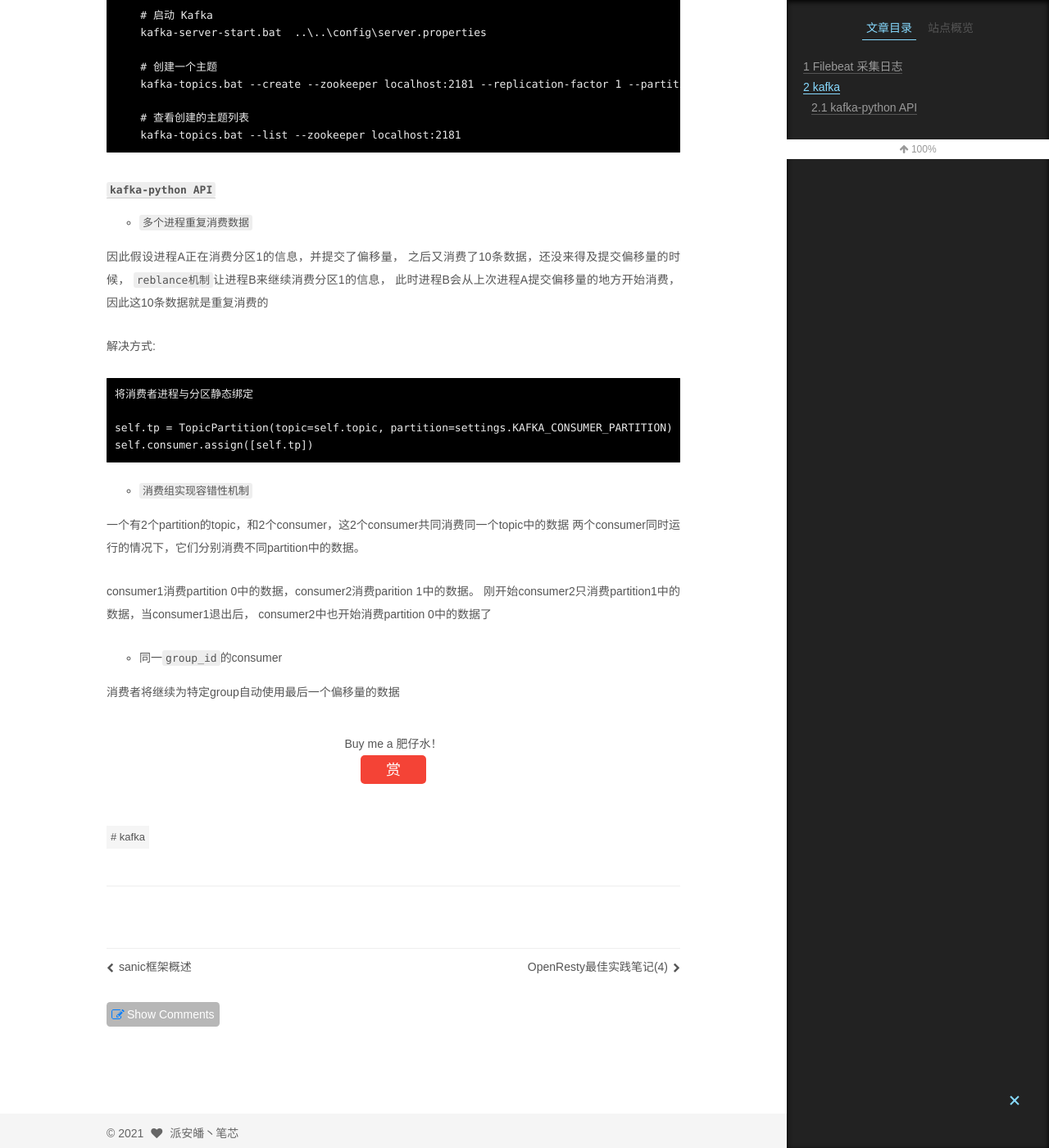
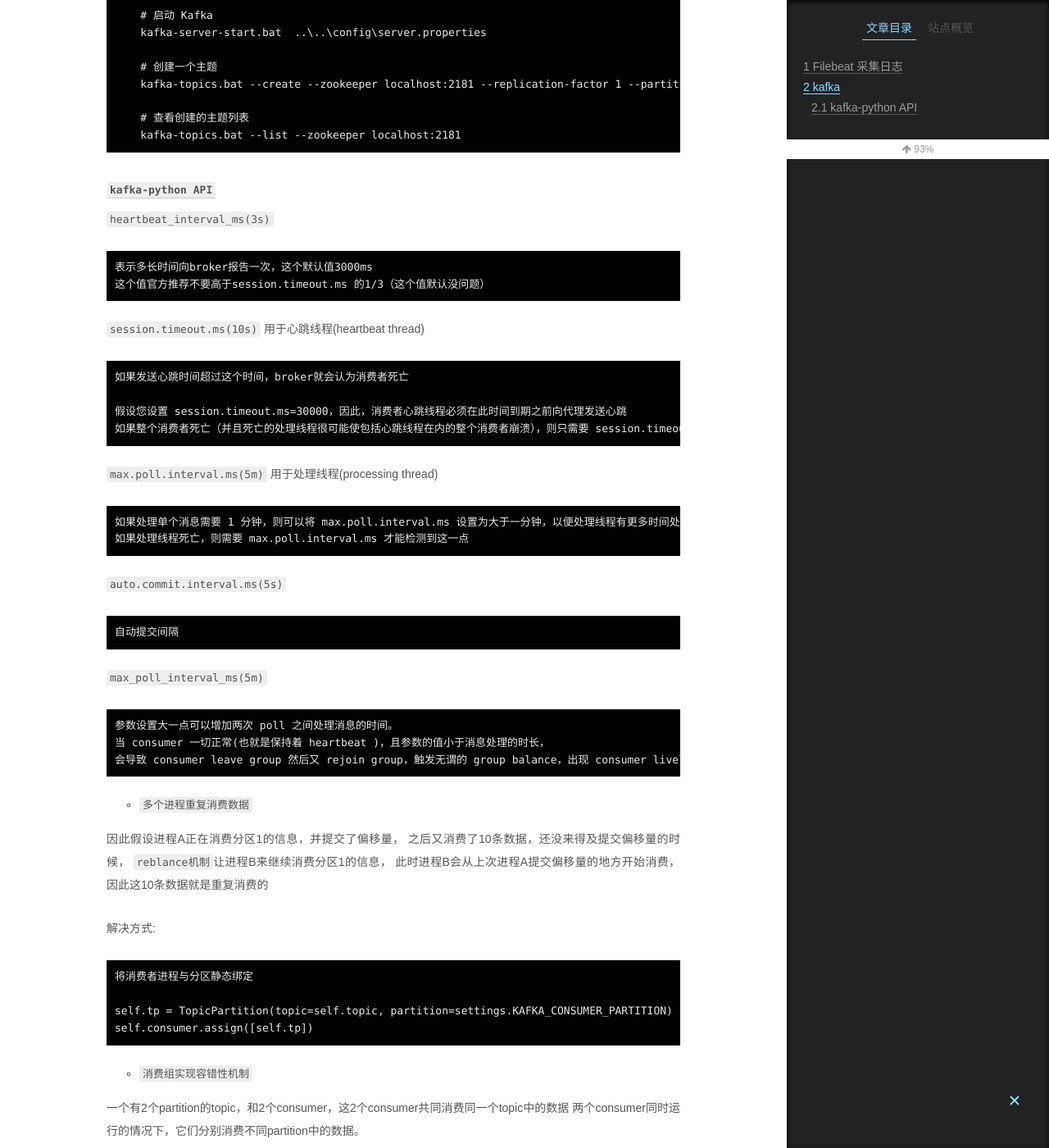
Before and after one commit to landybird/landybird.github.io, a Jekyll site: the page built from _posts/2021-06-18-filebeat采集日志.md, in a window 1280 px wide and 1400 px high, scrolled down 5051 px. Shown: the whole window at 82% size. Built offline with Jekyll 4.4.1, drawn with Linux system fonts in a browser that asks for light colours; some web fonts are replaced; a script that is not in the unit is left out; comment, search, counter and statistics services are not loaded.

Commit message:
Update 2021-06-18-filebeat采集日志.md

```diff
--- a/_posts/2021-06-18-filebeat采集日志.md
+++ b/_posts/2021-06-18-filebeat采集日志.md
@@ -238,6 +238,38 @@ output.kafka:
 
 #### [`kafka-python API`](https://kafka-python.readthedocs.io/en/master/index.html)
 
+
+`heartbeat_interval_ms(3s)`
+
+	表示多长时间向broker报告一次，这个默认值3000ms
+	这个值官方推荐不要高于session.timeout.ms 的1/3（这个值默认没问题）
+
+
+`session.timeout.ms(10s)` 用于心跳线程(heartbeat thread)
+
+	如果发送心跳时间超过这个时间，broker就会认为消费者死亡
+
+	假设您设置 session.timeout.ms=30000，因此，消费者心跳线程必须在此时间到期之前向代理发送心跳
+	如果整个消费者死亡（并且死亡的处理线程很可能使包括心跳线程在内的整个消费者崩溃），则只需要 session.timeout.ms 来检测它
+
+
+`max.poll.interval.ms(5m)` 用于处理线程(processing thread)
+
+	如果处理单个消息需要 1 分钟，则可以将 max.poll.interval.ms 设置为大于一分钟，以便处理线程有更多时间处理消息
+	如果处理线程死亡，则需要 max.poll.interval.ms 才能检测到这一点
+
+
+`auto.commit.interval.ms(5s)`
+
+	自动提交间隔
+
+`max_poll_interval_ms(5m)`
+
+	参数设置大一点可以增加两次 poll 之间处理消息的时间。
+	当 consumer 一切正常(也就是保持着 heartbeat )，且参数的值小于消息处理的时长，
+	会导致 consumer leave group 然后又 rejoin group，触发无谓的 group balance，出现 consumer livelock 现象。
+
+
 - `多个进程重复消费数据`
 
 因此假设进程A正在消费分区1的信息，并提交了偏移量，
```
